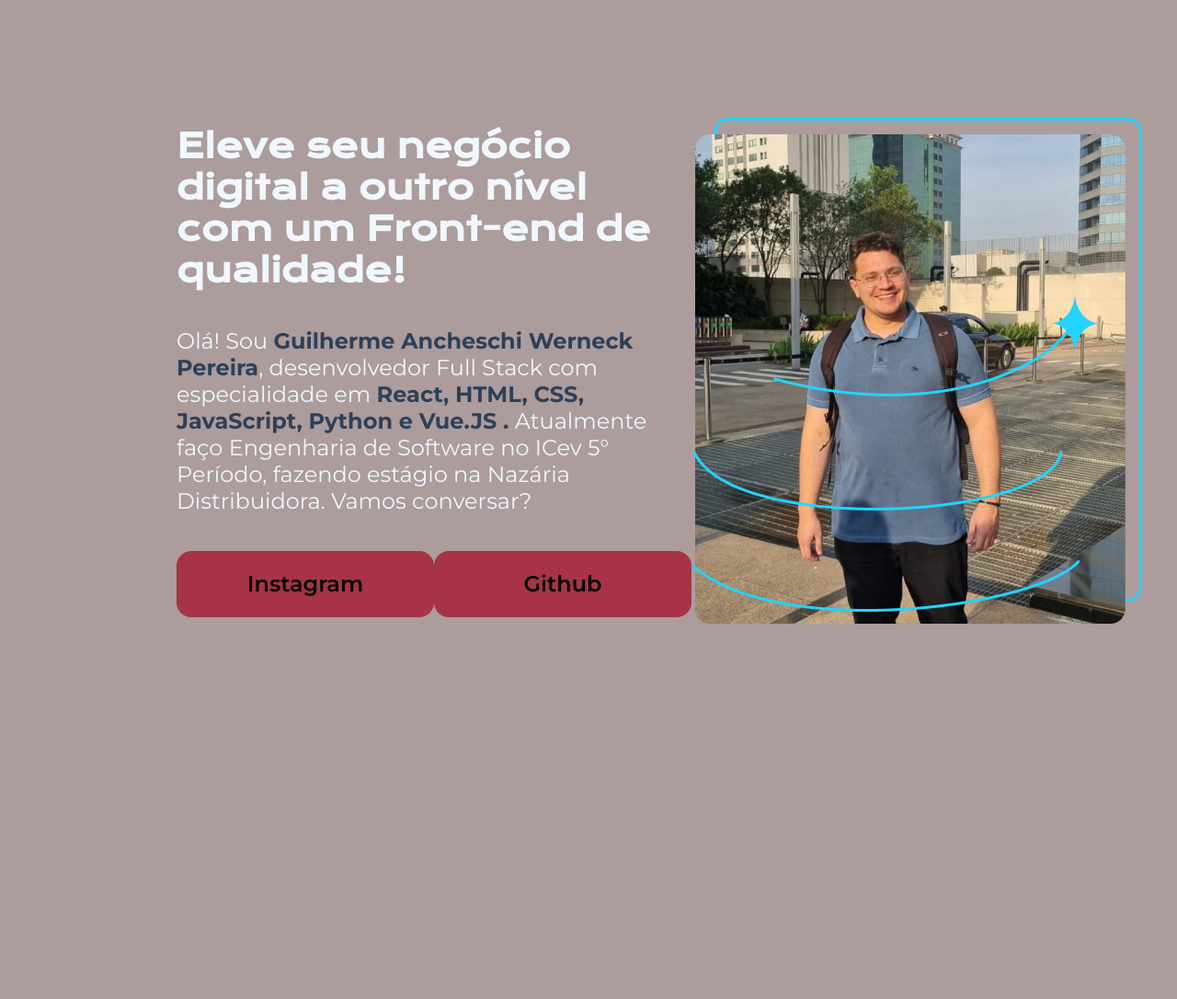
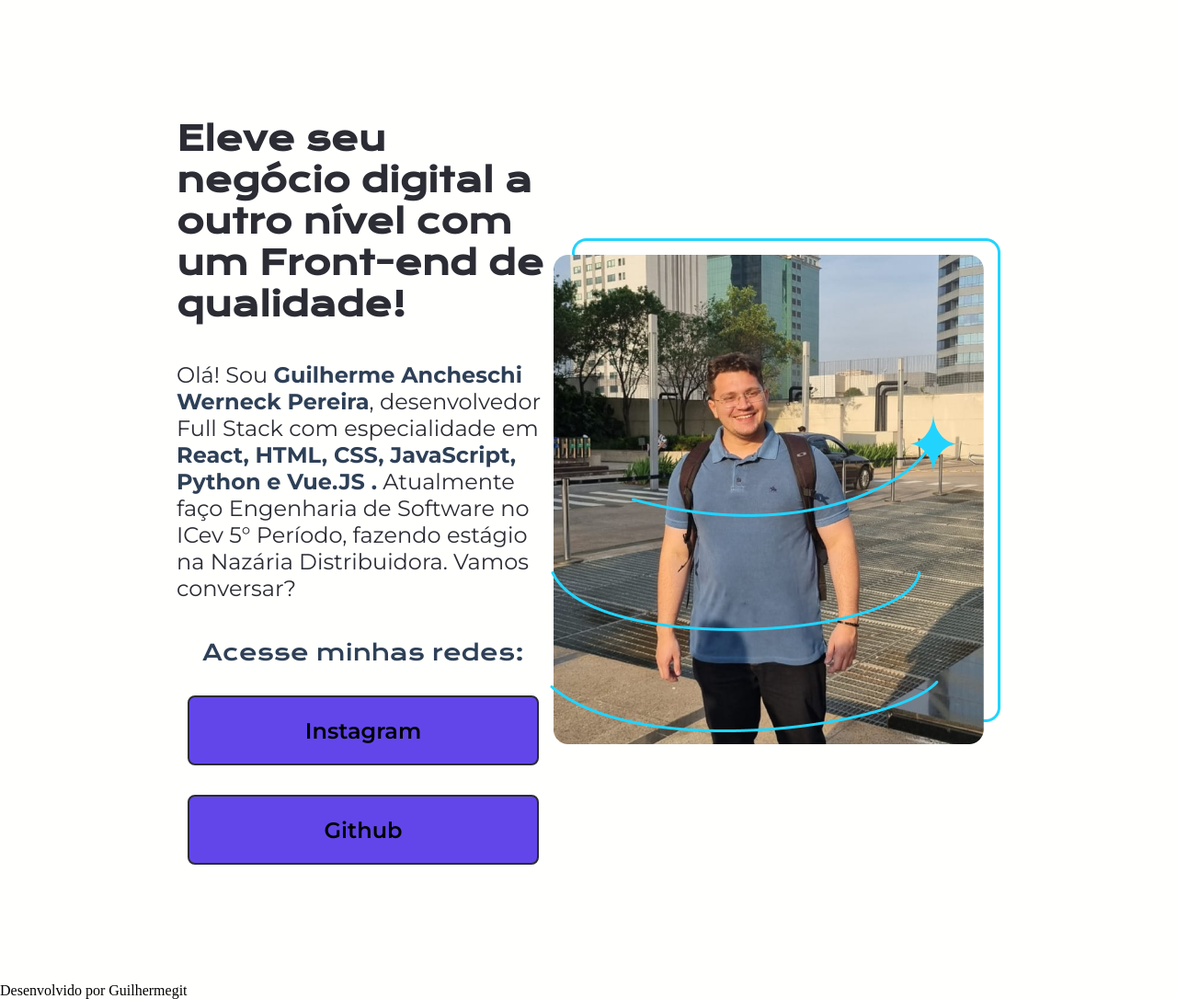
Before and after one commit to GuigohC0D3/Alura, a plain HTML site: page curso_html_e_css/atividade/index.html in a window 1280 px wide. Shown: the whole page at 92% size. Before the commit the page ends 928 px from the top, so only its background shows below. Drawn offline with nearby package versions, Linux system fonts and the light colour scheme.

Commit message:
Alteirei as cores

```diff
--- a/curso_html_e_css/atividade/CSS/styles.css
+++ b/curso_html_e_css/atividade/CSS/styles.css
@@ -6,7 +6,7 @@
 body {
   box-sizing: border-box;
   height: 100vh;
-  background-color: #ac9c9c;
+  background-color: #fffffe;
 }
 
 .container {
@@ -24,7 +24,7 @@ body {
 }
 
 .container-title {
-  color: aliceblue;
+  color: #2b2c34;
   font-size: 36px;
   font-family: "Krona One", serif;
 }
@@ -34,21 +34,35 @@ body {
   color: #2e4057;
 }
 
+.apresentacao-links-subtitulos {
+  color: #2e4057;
+  font-weight: 400;
+  font-size: 24px;
+  font-family: "Krona One", sans-serif;
+}
+
 .apresentacao-links-link {
   text-decoration: none;
-  width: 280px;
+  width: 378px;
   text-align: center;
   font-size: 24px;
   padding: 21.5px 0;
-  background-color: #a63446;
-  border-radius: 16px;
+  background-color: #6246ea;
+  border: 2px solid #2b2c34;
+  border-radius: 8px;
   color: black;
   font-family: "Montserrat", serif;
   font-weight: 600;
 }
 
+.apresentacao-links-link:hover {
+  background-color: #4831bb;
+  color: white;
+  transition: 0.3s;
+}
+
 p {
-  color: aliceblue;
+  color: #2b2c34;
   font-size: 24px;
   font-family: "Montserrat", serif;
   font-weight: 400;
@@ -56,5 +70,8 @@ p {
 
 .btn-link {
   display: flex;
+  flex-direction: column;
+  align-items: center;
+  gap: 32px;
   justify-content: space-between;
 }
--- a/curso_html_e_css/atividade/index.html
+++ b/curso_html_e_css/atividade/index.html
@@ -31,6 +31,7 @@
           estágio na Nazária Distribuidora. Vamos conversar?
         </p>
         <div class="btn-link">
+          <h2 class="apresentacao-links-subtitulos">Acesse minhas redes:</h2>
           <a
             href="https://www.instagram.com/guigohwerneck/"
             class="apresentacao-links-link"
@@ -46,9 +47,9 @@
       <img
         src="./img/Imagem (1).png
       "
-        alt="Joana Santos Programando em Python!"
+        alt="Guilherme Werneck Programando em Python!"
       />
     </main>
-    <footer></footer>
+    <footer>Desenvolvido por Guilhermegit </footer>
   </body>
 </html>
```
